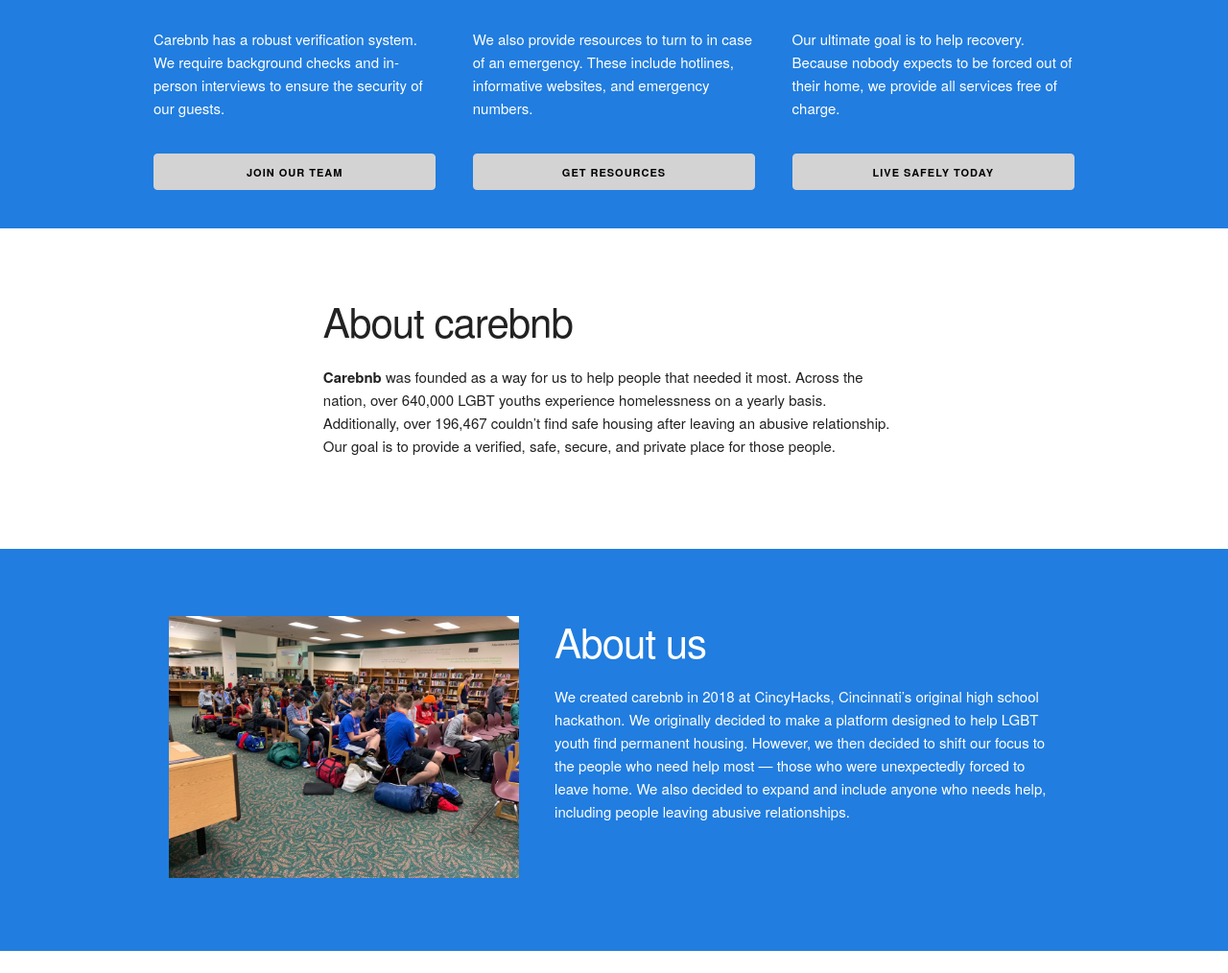
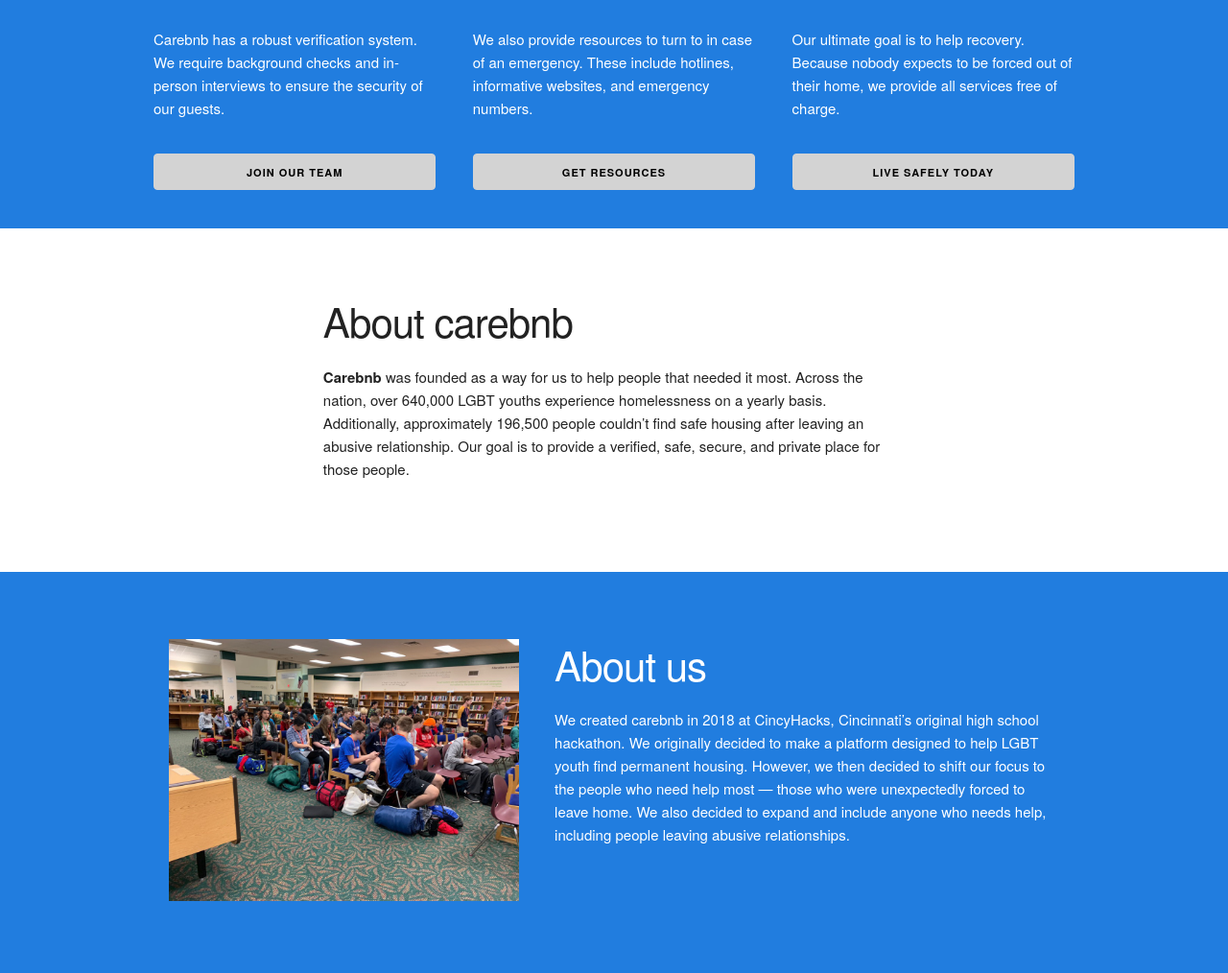
Before and after one commit to cravend/zarchive-2018-cincyhacks, a CodeIgniter app: page /database/ in a window 1280 px wide. Shown: the part 801-1815 px from the top of the page at 96% size. Run offline with CodeIgniter, Linux system fonts and the light colour scheme.

Commit message:
update phrasing

```diff
--- a/application/views/home.php
+++ b/application/views/home.php
@@ -59,8 +59,7 @@
         <div class="row">
           <div class="offset-by-two eight columns">
             <h2>About carebnb</h2>
-            <p><b>Carebnb</b> was founded as a way for us to help people that needed it most. Across the nation, over 640,000 LGBT youths experience homelessness on a yearly basis. Additionally, over 196,467 couldn’t find safe housing after leaving an abusive
-              relationship. Our goal is to provide a verified, safe, secure, and private place for those people. </p>
+            <p><b>Carebnb</b> was founded as a way for us to help people that needed it most. Across the nation, over 640,000 LGBT youths experience homelessness on a yearly basis. Additionally, approximately 196,500 people couldn’t find safe housing after leaving an abusive relationship. Our goal is to provide a verified, safe, secure, and private place for those people.</p>
           </div>
         </div>
       </div>
```
Also changed, not shown: readme.md.
